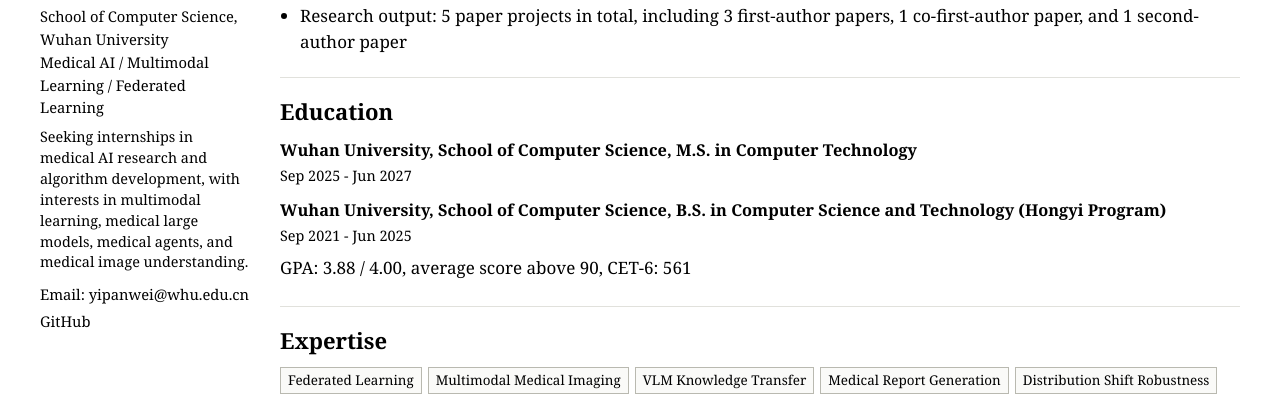
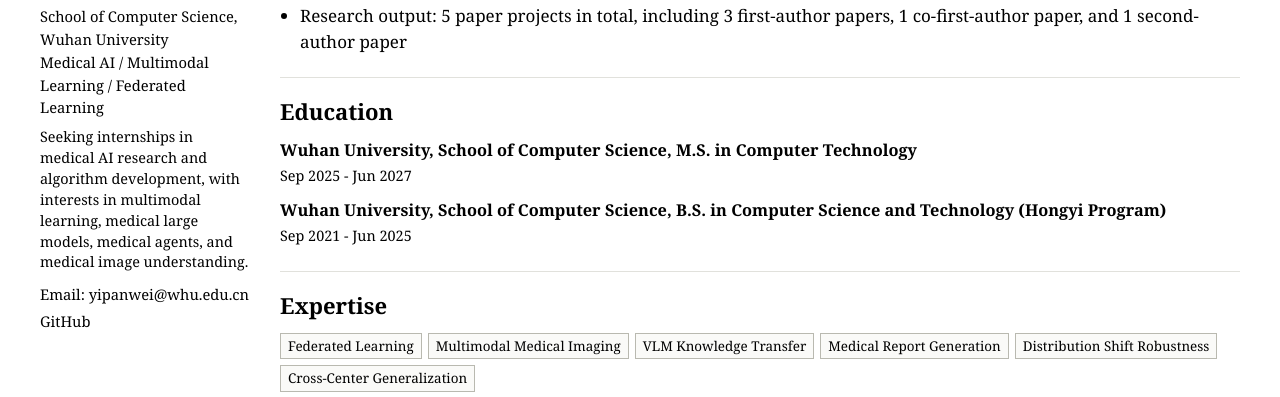
Before and after one commit to YipanWei/YipanWei.github.io, a plain HTML site: page index.html in a window 1280 px wide. Shown: the part 359-756 px from the top of the page. Drawn offline with Linux system fonts and the light colour scheme.

Commit message:
Remove GPA details from education

```diff
--- a/index.html
+++ b/index.html
@@ -79,7 +79,6 @@
           <article class="entry">
             <h3>Wuhan University, School of Computer Science, B.S. in Computer Science and Technology (Hongyi Program)</h3>
             <p class="publication-meta">Sep 2021 - Jun 2025</p>
-            <p>GPA: 3.88 / 4.00, average score above 90, CET-6: 561</p>
           </article>
         </section>
 
```
